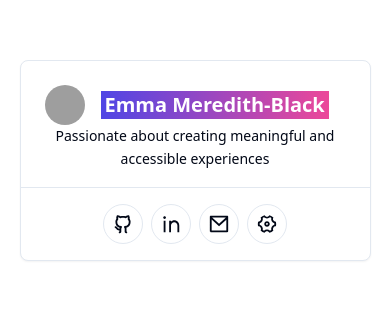
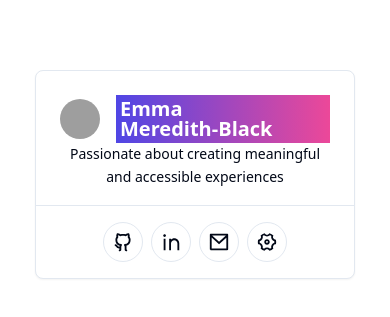
Before and after one commit to testsnake/emmamb-dot-com, a Next.js app: page /en in a window 390 px wide. Shown: the part 245-562 px from the top of the page. Built offline with nearby package versions, Linux system fonts and the light colour scheme; grey boxes are pictures that could not be loaded.

Commit message:
Fix: Change responsive layouts

```diff
--- a/src/app/[locale]/page.tsx
+++ b/src/app/[locale]/page.tsx
@@ -6,7 +6,7 @@ export default function HomePage() {
     const t = useTranslations('common');
     return (
         <div className="flex h-screen dark:">
-            <div className="m-auto w-[90vw] md:w-[320px]">
+            <div className="m-auto w-[100%] max-w-[320px]">
                 <AspectRatio ratio={3 / 2}>
                     <InfoCard />
                 </AspectRatio>
```
